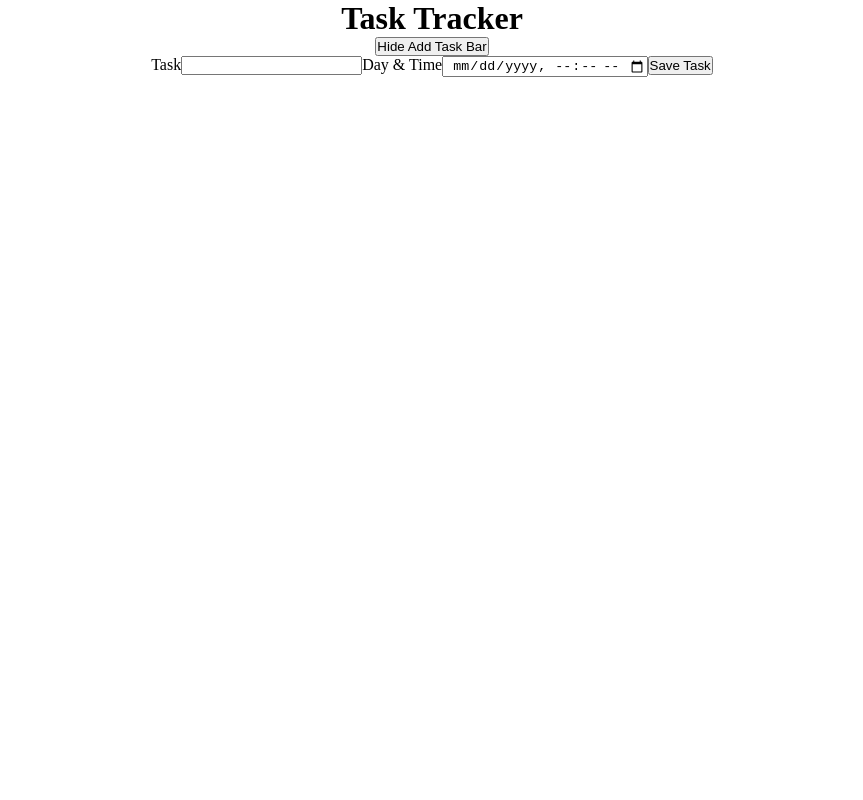
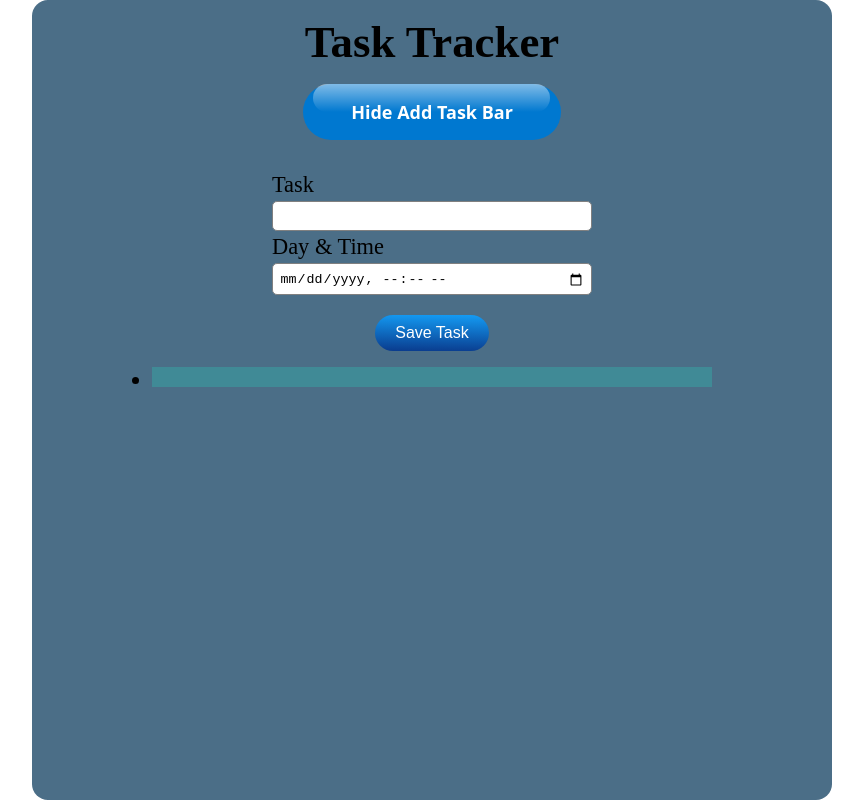
Before and after one commit to FatihG34/Task_Tracker_App, a React (Create React App) app: page / in a window 1280 px wide. Shown: the whole page, without its empty margins (208-1071 px from the left). Built offline with nearby package versions, Linux system fonts and the light colour scheme.

Commit message:
some changes added

```diff
--- a/src/App.css
+++ b/src/App.css
@@ -1,3 +1,118 @@
 * {
+    margin: 0;
+    padding: 0;
+    box-sizing: border-box;
+}
+
+.header {
+    margin: 0 auto;
+    height: 100vh;
+    border-radius: 1rem;
     text-align: center;
+    font-size: 1.4rem;
+    background-color: #033457b6;
+    width: 50rem;
 }
+
+.header h1 {
+    text-align: center;
+    padding: 1rem;
+    /* margin-top: 1rem; */
+}
+
+
+.show-hide-btn {
+    background-color: #0078d0;
+    border: 0;
+    border-radius: 56px;
+    color: #fff;
+    cursor: pointer;
+    display: inline-block;
+    font-family: system-ui, -apple-system, system-ui, "Segoe UI", Roboto, Ubuntu, "Helvetica Neue", sans-serif;
+    font-size: 18px;
+    font-weight: 600;
+    outline: 0;
+    padding: 16px 21px;
+    position: relative;
+    text-align: center;
+    text-decoration: none;
+    transition: all .3s;
+    user-select: none;
+    -webkit-user-select: none;
+    touch-action: manipulation;
+}
+
+.show-hide-btn:before {
+    background-color: initial;
+    background-image: linear-gradient(#fff 0, rgba(255, 255, 255, 0) 100%);
+    border-radius: 125px;
+    content: "";
+    height: 50%;
+    left: 4%;
+    opacity: .5;
+    position: absolute;
+    top: 0;
+    transition: all .3s;
+    width: 92%;
+}
+
+.show-hide-btn:hover {
+    box-shadow: rgba(255, 255, 255, .2) 0 3px 15px inset, rgba(0, 0, 0, .1) 0 3px 5px, rgba(0, 0, 0, .1) 0 10px 13px;
+    transform: scale(1.05);
+}
+
+@media (min-width: 768px) {
+    .show-hide-btn {
+        padding: 16px 48px;
+    }
+}
+
+.form-container {
+    margin-top: 2rem;
+    display: flex;
+    flex-direction: column;
+    align-items: center;
+    justify-content: center;
+}
+
+.form-container form {
+    /* border: 1px solid gray; */
+    width: 20rem;
+    display: flex;
+    flex-direction: column;
+    justify-content: space-evenly;
+    align-items: flex-start;
+}
+
+form input {
+    width: 100%;
+    border-radius: 5px;
+    outline: none;
+    border: 1px solid gray;
+    padding: 0.40rem;
+    margin: 0.2rem 0;
+}
+
+.task-save-btn {
+    margin: 1rem auto;
+    align-self: center;
+    background-image: linear-gradient(1deg, #040857, #149BF3 99%);
+    background-size: calc(100% + 20px) calc(100% + 20px);
+    border-radius: 100px;
+    border-width: 0;
+    color: #FFFFFF;
+    cursor: pointer;
+    font-family: CircularStd, sans-serif;
+    font-size: 1rem;
+    height: auto;
+    line-height: 1.5;
+    padding: 6px 20px;
+    user-select: none;
+    -webkit-user-select: none;
+}
+
+p {
+    background-color: #3d969eb6;
+    width: 35rem;
+    padding: 5px;
+}
--- a/src/App.js
+++ b/src/App.js
@@ -1,16 +1,14 @@
-
 import './App.css';
-import AddTask from './components/AddTask';
 import Header from './components/Header';
 
 
 function App() {
-
+  const addTask = (tasks) => {
+    localStorage.setItem("tasks", JSON.stringify(tasks));
+  }
   return (
     <div className="main-container">
-      <Header />
-      {/* <AddTask /> */}
-
+      <Header addTask={addTask} />
     </div>
   );
 }
--- a/src/components/Button.jsx
+++ b/src/components/Button.jsx
@@ -6,7 +6,7 @@ const Button = ({ editShow }) => {
 
     return (
         <div>
-            <button onClick={() => {
+            <button className='show-hide-btn' onClick={() => {
                 editShow();
                 setShows(!shows)
             }} >{shows ? "Hide Add Task Bar" : "Show Add Task Bar"}</button>
--- a/src/components/Header.jsx
+++ b/src/components/Header.jsx
@@ -2,16 +2,14 @@ import React, { useState } from 'react'
 import Button from './Button';
 import Tasks from './Tasks';
 
-const Header = () => {
+const Header = ({ addTask }) => {
     const [show, setShow] = useState(true);
     const editShow = () => {
         setShow(!show);
     };
-    const addTask = (tasks) => {
-        let localStr = localStorage.setItem(JSON.parse(tasks));
-    };
+
     return (
-        <div>
+        <div className='header'>
             <h1>Task Tracker</h1>
             <Button editShow={editShow} />
             {show && <Tasks addTask={addTask} />}
--- a/src/components/Task.jsx
+++ b/src/components/Task.jsx
@@ -1,15 +1,19 @@
-import React from 'react'
 
-const Task = ({ makeObj }) => {
-    const { addtask, adddate } = makeObj;
-    console.log(addtask);
-    console.log(adddate);
+const Task = ({ task1, date1 }) => {
+    // let taskDate = localStorage.getItem()
+
+
     return (
-        <ul>
-            <div>
-                <li>{addtask}</li>
-                <li>{adddate}</li>
-            </div>
+        <ul className='task-ul'>
+            <li>
+                <p>
+                    {task1}
+                </p>
+                <p>
+                    {date1 && date1.slice(0, 10)}  {date1 && ("& " + date1.slice(11))}
+                </p>
+
+            </li>
         </ul>
     )
 }
--- a/src/components/Tasks.jsx
+++ b/src/components/Tasks.jsx
@@ -1,39 +1,37 @@
-import { useState, useEffect } from "react";
+import { useState } from "react";
 import Task from "./Task";
 
 const Tasks = ({ addTask }) => {
     const [task1, setTask] = useState();
     const [date1, setDate] = useState();
-    const [taskObj, setTaskObj] = useState({});
-    const makeObj = () => {
-        setTaskObj({ task: task1, date: date1 })
-    }
 
     const handleSubmit = (e) => {
         e.preventDefault();
-        addTask(taskObj)
+        addTask({ task: task1, date: date1 })
         setTask("");
         setDate("");
     };
-
     return (
-        <div>
+        <div className="form-container">
             <form onSubmit={handleSubmit}>
                 <label htmlFor="">Task</label>
                 <input
+                    className="task-input"
                     type="text"
                     value={task1}
-                    onChange={(e) => setTask({ task: e.target.value })}
+                    onChange={(e) => setTask(e.target.value)}
                 />
                 <label htmlFor="">Day & Time</label>
-                <input type="datetime-local"
+                <input
+                    className="date-input"
+                    type="datetime-local"
                     value={date1}
-                    onChange={(e) => setDate({ date: e.target.value })}
+                    onChange={(e) => setDate(e.target.value)}
                     name="" id="" />
-                <button >Save Task</button>
+                <button className="task-save-btn" >Save Task</button>
             </form>
             { }
-            <Task makeObj={makeObj} />
+            <Task task1={task1} date1={date1} />
         </div>
     );
 };
```
